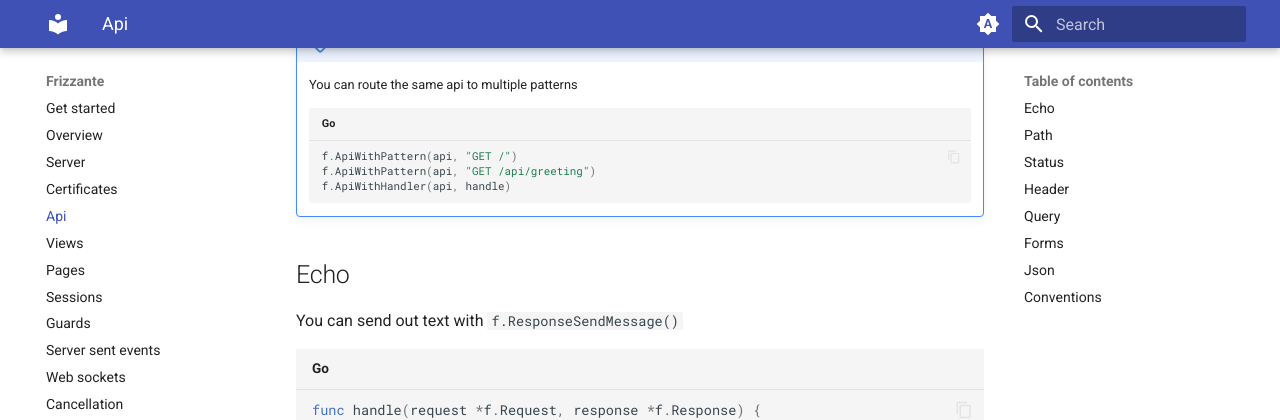
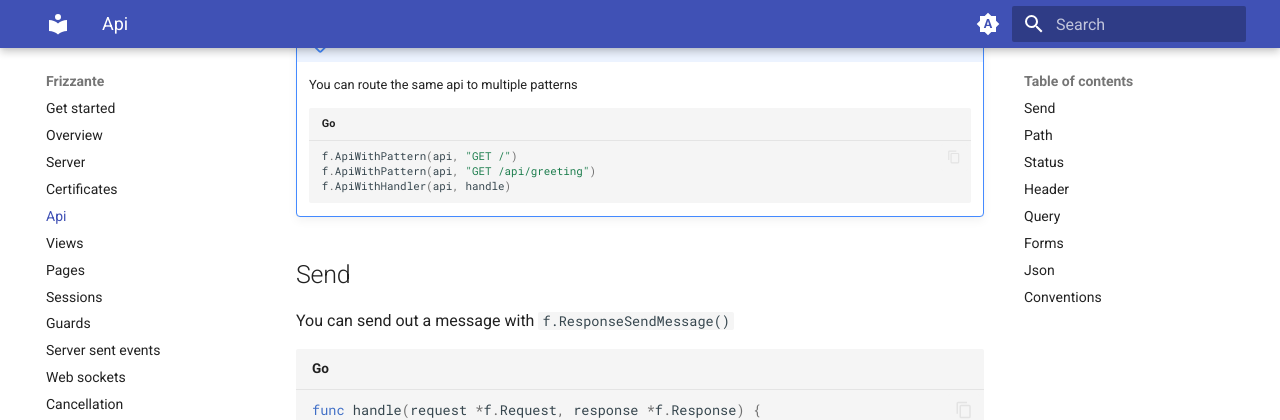
Before and after one commit to razshare/frizzante-docs, an MkDocs documentation site: the page built from docs/api.md, in a window 1280 px wide and 900 px high, scrolled down 1050 px. Shown: the top 420 px of the window. Built offline with MkDocs 1.6.1 and Material for MkDocs 9.7.7, drawn with Linux system fonts in a browser that asks for light colours.

Commit message:
chore(docs): updating api.

````diff
--- a/docs/api.md
+++ b/docs/api.md
@@ -51,9 +51,9 @@
     ```
 
 
-## Echo
+## Send
 
-You can send out text with `f.ResponseSendMessage()`
+You can send out a message with `f.ResponseSendMessage()`
 
 ```go
 func handle(request *f.Request, response *f.Response) {
````
